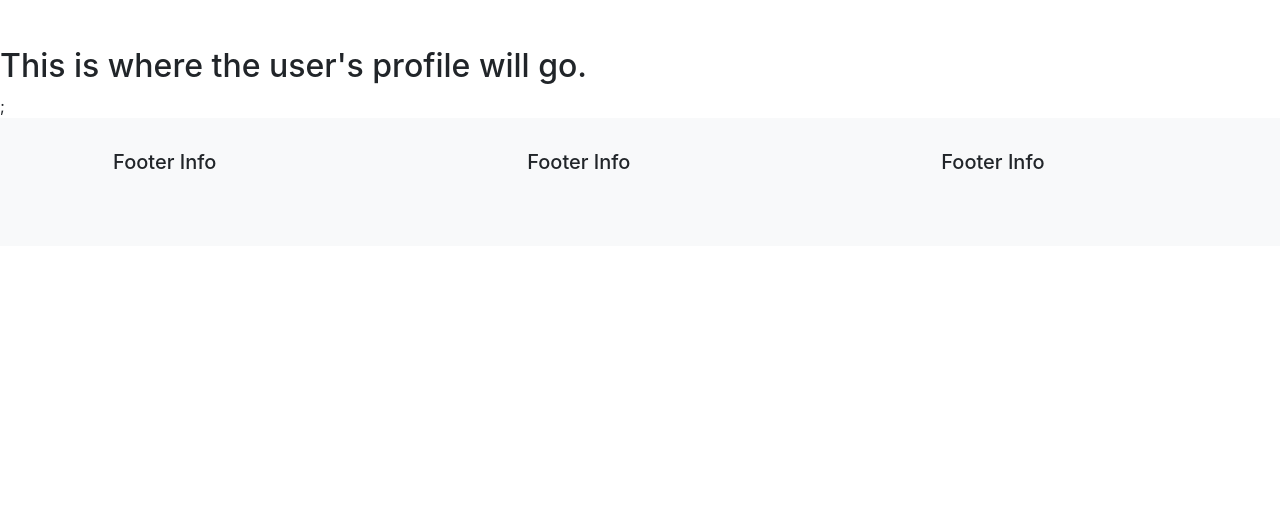
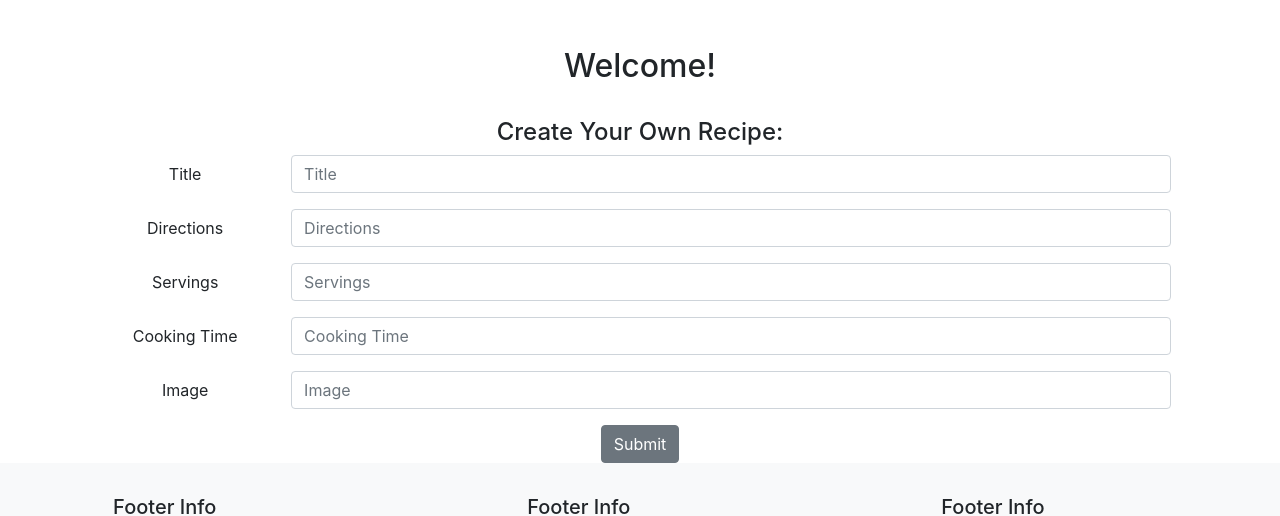
Before and after one commit to katesivy/React-Recipe-Clone, a React (Create React App) app: page /profile in a window 1280 px wide. Shown: the part 161-677 px from the top of the page. Built offline with nearby package versions, Linux system fonts and the light colour scheme; no server answers.

Commit message:
recipe form working

```diff
--- a/src/App.js
+++ b/src/App.js
@@ -75,7 +75,7 @@ function App() {
     <Switch>
       <Route path="/profile">
         <Navbar optionsArray={optionsArray} setUrl={setUrl} goTo={setUrl} />
-        <Profile />
+        <Profile optionsArray={optionsArray} recipes={recipes}/>
       </Route>
 
       <Route path="/login">
--- a/src/Components/Login.js
+++ b/src/Components/Login.js
@@ -1,9 +1,11 @@
 import React, { useState, useEffect, userLogin } from 'react';
+import Profile from './Profile';
+import { Link } from 'react-router-dom';
 import axios from 'axios';
 
 export default function Login() {
     const [name, setName] = useState('');
-    const [username, setUsername] = useState('');
+    // const [userName, setUserName] = useState('');
     const [email, setEmail] = useState('');
     const [password, setPassword] = useState('');
     // const [confirmPassword, setConfirmPassword] = useState('');
@@ -11,17 +13,17 @@ export default function Login() {
     // const [regInfo, setRegInfo] = useState('');
     const [activeTab, setActiveTab] = useState('');
     const [loggedIn, setLoggedIn] = useState('');
+    const [url, setUrl] = useState('');
 
 
-
-    const userLogin = (e) => {
+     const userLogin = async (e) =>  {
         e.preventDefault();
         const info = {
-            username: username,
-            // email: email,
+            // userName: userName,
+            email: email,
             password: password
         }
-        axios.post('http://127.0.0.1:8000/api/login', info)
+       await axios.post('http://127.0.0.1:8000/api/login', info)
             .then(response => {
                 setInfo(response.data)
                 console.log(response.data);
@@ -31,27 +33,30 @@ export default function Login() {
             });
 
         setLoggedIn(true);
+         // if (loggedIn === true) {
+        //     <Profile info={info}/>
+        // }
     }
     const userLogout = (e) => {
         e.preventDefault();
         const info = {
-            username: username,
-            // email: email,
+            email: email,
             password: password
         }
-        axios.post('http://127.0.0.1:8000/api/login', info)
+        axios.post('http://127.0.0.1:8000/api/logout', info)
             .then(response => {
-                setInfo(response.data.data)
-                console.log(response.data.data);
+                setInfo(response.data)
+                console.log(response.data);
             })
             .catch(error => {
                 console.log(error)
             });
 
-        setLoggedIn(false);
+        // setLoggedIn(false);
+
     }
 
-    console.log(info)
+
 
     return (
         <>
@@ -84,22 +89,25 @@ export default function Login() {
                     <form onSubmit={userLogin}>
                         {activeTab === 'login'}
                         <div className="form-group" id="Login">
-                        <label class="sr-only" for="inlineFormInput">Username</label>
-                            <input onChange={(e) => setUsername(e.target.value)} type="text" name="username" value={username}
-                                className="form-control" id="inlineFormInput" aria-describedby="usernameHelp" placeholder="Enter Username"></input>
+                            <label class="sr-only" for="inlineFormInput">User Name</label>
+                            <input onChange={(e) => setEmail(e.target.value)} type="email" name="email" value={email}
+                                className="form-control" id="inlineFormInput" aria-describedby="emailHelp" placeholder="Enter email"></input>
                         </div>
                         <div className="form-group">
                             <label for="exampleInputPassword1">Password</label>
                             <input onChange={(e) => setPassword(e.target.value)} type="password" name="password" value={password} className="form-control " id="exampleInputPassword1" placeholder="Password"></input>
                         </div>
+                        {/* <Link onClick={() => setUrl(url)} to={'/profile'}>  */}
                         <button type="submit" className="btn btn-secondary">Login</button>
+                        {/* </Link> */}
                     </form>
                 </div>
             </div>
+
             <div className="row">
                 <div className="col-10 offset-1">
-                <form onSubmit={userLogout}>
-                    <button type="submit" className="btn btn-secondary">Logout</button>
+                    <form onSubmit={userLogout}>
+                        <button type="submit" className="btn btn-secondary">Logout</button>
                     </form>
                 </div>
             </div>
--- a/src/Components/Options.js
+++ b/src/Components/Options.js
@@ -4,7 +4,7 @@ import { Link } from 'react-router-dom';
 
 export default function Options(props) {
     const mappedOptions = props.options.map((item, index) => {
-// console.log(item.image)
+// console.log(item)
         return (
 
             <div className="col-lg-3 col-sm-12  offset 1" key={index}>
--- a/src/Components/Profile.js
+++ b/src/Components/Profile.js
@@ -1,11 +1,153 @@
 import React, { useState, useEffect } from 'react';
+import axios from 'axios';
 
 
-export default function Profile() {
+export default function Profile(props) {
+    const [info, setInfo] = useState('');
+    const [title, setTitle] = useState('');
+    const [ingredient, setIngredient] = useState('');
+    const [direction, setDirection] = useState('');
+    const [quantity, setQuantity] = useState('');
+    const [servings, setServings] = useState('');
+    const [cooking_time, setCooking_time] = useState('');
+    const [image, setImage] = useState('');
+    const [tags, setTags] = useState('');
+    console.log(props.recipes)
+
+    const mappedIngredients = props.recipes.map((recipe, index) => {
+        return (
+            recipe.ingredients
+        )
+    });
+    const ingredients = mappedIngredients.map((item, index) => {
+        item.map((ingredient, index) => {
+        return (
+            ingredient
+        )
+    });
+});
+// });
+    // const list = item.map((list, index) => {
+    //     return (
+    //         list
+    //     )
+    // });
+    console.log(mappedIngredients);
+     console.log(ingredients);
+    //  console.log(list);
+
+    // const [numRows, setNumRows] = useState(1);
+
+    // let ingredientRows = [];
+    // for (let i = 0; i < numRows; i++) {
+    //     ingredientRows.push(
+    //         <div className="form-group row">
+    //             <label for="inputIngredients1" className="col-sm-2 col-form-label">Ingredients</label>
+    //             <div className="col-sm-6">
+    //                 <select onChange={(e) => setIngredient(e.target.value)} value={ingredient} type="dropdown" className="form-control" id="inputIngredients" placeholder="Choose and ingredient">
+
+    //                     <option>2</option>
+    //                     <option>3</option>
+    //                     <option>4</option>
+    //                 </select>
+    //             </div>
+    //             <label for="inputQuantity1" className="col-sm-2 col-form-label">Quantity</label>
+    //             <div className="col-sm-2">
+    //                 <input onChange={(e) => setQuantity(e.target.value)} type="text" value={quantity} className="form-control" id="inputQuantity1" placeholder="Quantity"></input>
+    //             </div>
+    //         </div>
+    //     )
+    // }
+
+    const createRecipe = (e) => {
+        e.preventDefault();
+        console.log('createRecipe');
+        const info = {
+            title: title,
+            // ingredient: ingredient,
+            // quantity: quantity,
+            directions: direction,
+            servings: servings,
+            cooking_time: cooking_time,
+            image: image,
+            // tags: tags
+        }
+        console.log(info);
+        axios.post('http://127.0.0.1:8000/api/createform', info)
+            .then(response => {
+                setInfo(response.data)
+                console.log(response.data);
+            })
+            .catch(error => {
+                console.log(error)
+            });
+    }
+
+
     return (
         <>
-            <h2>This is where the user's profile will go.</h2>;
+            <div className="row text-center">
+                <div className="col-10 offset-1">
+                    <h2>Welcome!</h2>
+                    <br></br>
+                    <h4>Create Your Own Recipe:</h4>
+                    <form onSubmit={createRecipe}>
+                        <div className="form-group row">
+                            <label for="inputTitle" className="col-sm-2 col-form-label">Title</label>
+                            <div className="col-sm-10">
+                                <input onChange={(e) => setTitle(e.target.value)}  type="text" className="form-control" id="inputTitle" placeholder="Title" value={title}></input>
+                            </div>
+                        </div>
 
+                        {/* {ingredientRows}
+
+                        <div onClick={() => setNumRows(numRows + 1)} type="submit" class="btn btn-primary my-1">Add Ingredient</div> */}
+
+
+                        <div className="form-group row">
+                            <label for="inputDirections" className="col-sm-2 col-form-label">Directions</label>
+                            <div className="col-sm-10">
+                                <input onChange={(e) => setDirection(e.target.value)} value={direction} type="text" className="form-control" id="inputDirections" placeholder="Directions"></input>
+                            </div>
+                        </div>
+
+                        <div className="form-group row">
+                            <label for="inputServings" className="col-sm-2 col-form-label">Servings</label>
+                            <div className="col-sm-10">
+                                <input onChange={(e) => setServings(e.target.value)} value={servings} type="text" className="form-control" id="inputServings" placeholder="Servings"></input>
+                            </div>
+                        </div>
+
+                        <div className="form-group row">
+                            <label for="inputCookingTime" className="col-sm-2 col-form-label">Cooking Time</label>
+                            <div className="col-sm-10">
+                                <input onChange={(e) => setCooking_time(e.target.value)} value={cooking_time} type="text" className="form-control" id="inputCookingTime" placeholder="Cooking Time"></input>
+                            </div>
+                        </div>
+
+                        <div className="form-group row">
+                            <label for="image" className="col-sm-2 col-form-label">Image</label>
+                            <div className="col-sm-10">
+                                <input onChange={(e) => setImage(e.target.value)} value={image} type="inputImage" className="form-control" id="inputImage" placeholder="Image"></input>
+                            </div>
+                        </div>
+
+                        {/* <div className="form-group row">
+                            <label for="inputTags" className="col-sm-2 col-form-label">Tags</label>
+                            <div className="col-sm-6">
+                                <select onChange={(e) => setTags(e.target.value)} value={tags} type="dropdown" className="form-control" id="inputTags" placeholder="Tags">
+
+                                    <option>2</option>
+                                    <option>3</option>
+                                    <option>4</option>
+                                </select>
+                            </div>
+                        </div> */}
+                        <button type="submit" className="btn btn-secondary">Submit</button>
+
+                    </form>
+                </div>
+            </div>
         </>
     )
 }
--- a/src/Components/Register.js
+++ b/src/Components/Register.js
@@ -74,10 +74,10 @@ export default function Register() {
                         <label for="exampleInputPassword1">Password</label>
                         <input onChange={(e) => setPassword(e.target.value)} type="password" name="password" value={password} className="form-control" id="exampleInputPassword1" placeholder="Password"></input>
                     </div>
-                    <div className="form-group">
+                    {/* <div className="form-group">
                         <label for="exampleInputPassword2">Confirm Password</label>
                         <input onChange={(e) => setPassword(e.target.value)} type="password" name="confirmPassword" value={confirmPassword} className="form-control" id="exampleInputPassword2" placeholder="Confirm Password"></input>
-                    </div>
+                    </div> */}
                     <button type="submit" className="btn btn-secondary">Register</button>
                 </form>
             </div>
```
Also changed, not shown: src/Components/SubCategory.js (+3 -4 lines).
